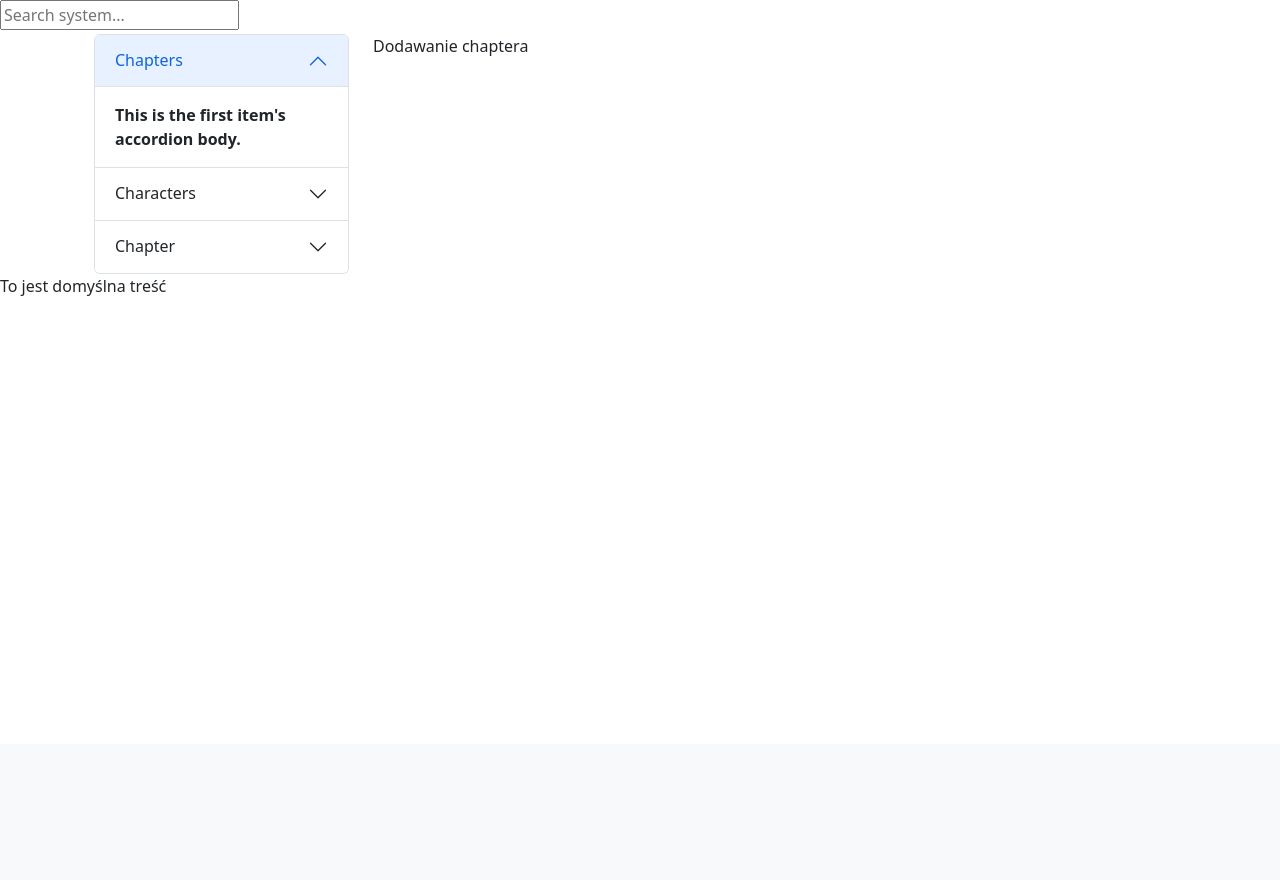
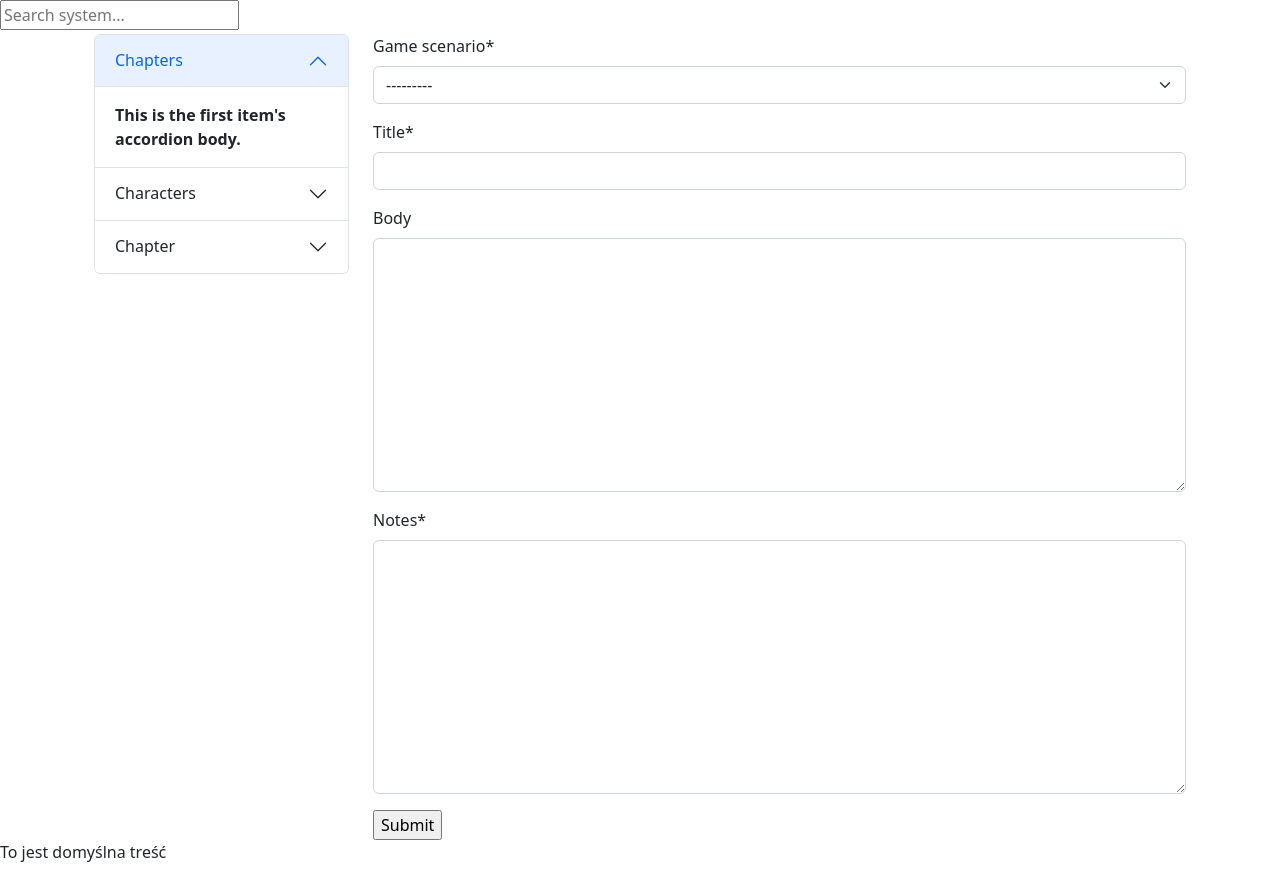
Before and after one commit to Luis-Sid-Frog/Rpg-Project, a Django app: page /game_scenario/1/chapter in a window 1280 px wide. Shown: the part 56-936 px from the top of the page. Before the commit the page ends 352 px from the top, so only its background shows below. Run offline with Django 4.2, Linux system fonts and the light colour scheme; data that the repository does not hold is empty; parts of the project's set-up code (start-up, migrations or seed data) failed here and were passed over; some libraries are stand-ins or nearby versions.

Commit message:
Adding chapter form page

```diff
--- a/rpg_project/rpg_app/models.py
+++ b/rpg_project/rpg_app/models.py
@@ -29,12 +29,15 @@ class GameScenerio(models.Model):
 
 
 class Chapter(models.Model):
-    game_scenario = models.ForeignKey(GameScenerio, on_delete=models.CASCADE)
+    game_scenario = models.ForeignKey(GameScenerio, on_delete=models.CASCADE, null= True)
     title = models.CharField(max_length=200)
     body = models.TextField(null=True, blank=True)
     notes = models.TextField()
     created = models.DateTimeField(auto_now_add=True)
     updated = models.DateTimeField(auto_now=True)
+
+    def __str__(self):
+        return self.title
 
 
 class Comment(models.Model):
--- a/rpg_project/rpg_app/views/chapters.py
+++ b/rpg_project/rpg_app/views/chapters.py
@@ -1,13 +1,16 @@
 from django.shortcuts import render, redirect
 from rpg_project.rpg_app.models import Chapter
 from rpg_project.rpg_app.forms import ChapterForm
+from django.http import HttpResponseRedirect
 
 
 def create(request, game_scenario_id):
+    chapters = Chapter.objects.all()
     form = ChapterForm()
     if request.method == 'POST':
         form = ChapterForm(request.POST)
         if form.is_valid():
             form.save()
-            return redirect('game_scenario')
-    return render(request, 'chapters/create.html')
+            return HttpResponseRedirect(request.META.get('HTTP_REFERER', '/'))
+    context = {'form': form, 'chapters':chapters}
+    return render(request, 'chapters/create.html', context)
--- a/rpg_project/rpg_app/views/pages.py
+++ b/rpg_project/rpg_app/views/pages.py
@@ -33,4 +33,4 @@ def game_system_page(request, pk):
     game_scenarios = GameScenerio.objects.all().order_by('-created')
 
     context = {'game_system': game_system, 'game_scenarios': game_scenarios}
-    return render(request, 'pages/gameSystem.html', context)
+    return render(request, 'pages/game_system.html', context)
--- a/rpg_project/templates/chapters/create.html
+++ b/rpg_project/templates/chapters/create.html
@@ -2,6 +2,13 @@
 
 {% block right_content %}
 
-Dodawanie chaptera
+<div>
+    {% load crispy_forms_tags %}
+    <form method="POST" action="">
+      {% csrf_token %}
+      {{ form|crispy }}
+      <input type="submit" value="Submit"/>
+    </form>
+</div>
 
 {%  endblock %}
--- a/rpg_project/templates/layouts/manage_scenario.html
+++ b/rpg_project/templates/layouts/manage_scenario.html
@@ -20,8 +20,8 @@
                     <a href="{% url 'chapters_create' game_scenario_id=game_scenario.id %}">Dodaj<i
                       class="bi bi-calendar-plus"></i></a>
                   {% endif %}
-                  {%  for chapter in chapters %}
-
+                  {% for chapter in chapters %}
+                    {{ chapter.title }}
                   {% endfor %}
                   This is the first item's accordion body.</strong>
               </div>
```
Also changed, not shown: rpg_project/rpg_app/migrations/0007_alter_chapter_game_scenario.py (added), rpg_project/templates/pages/game_system.html (renamed from rpg_project/templates/pages/gameSystem.html).
